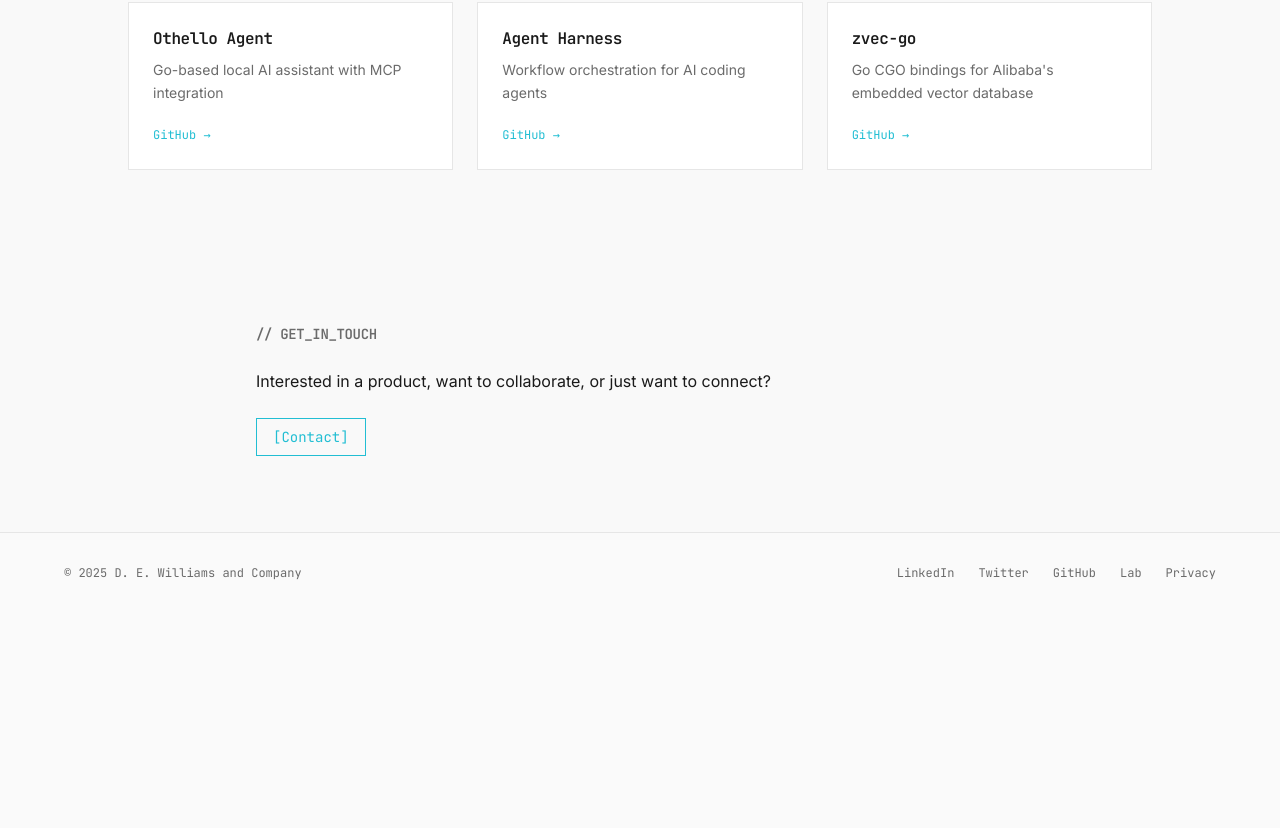
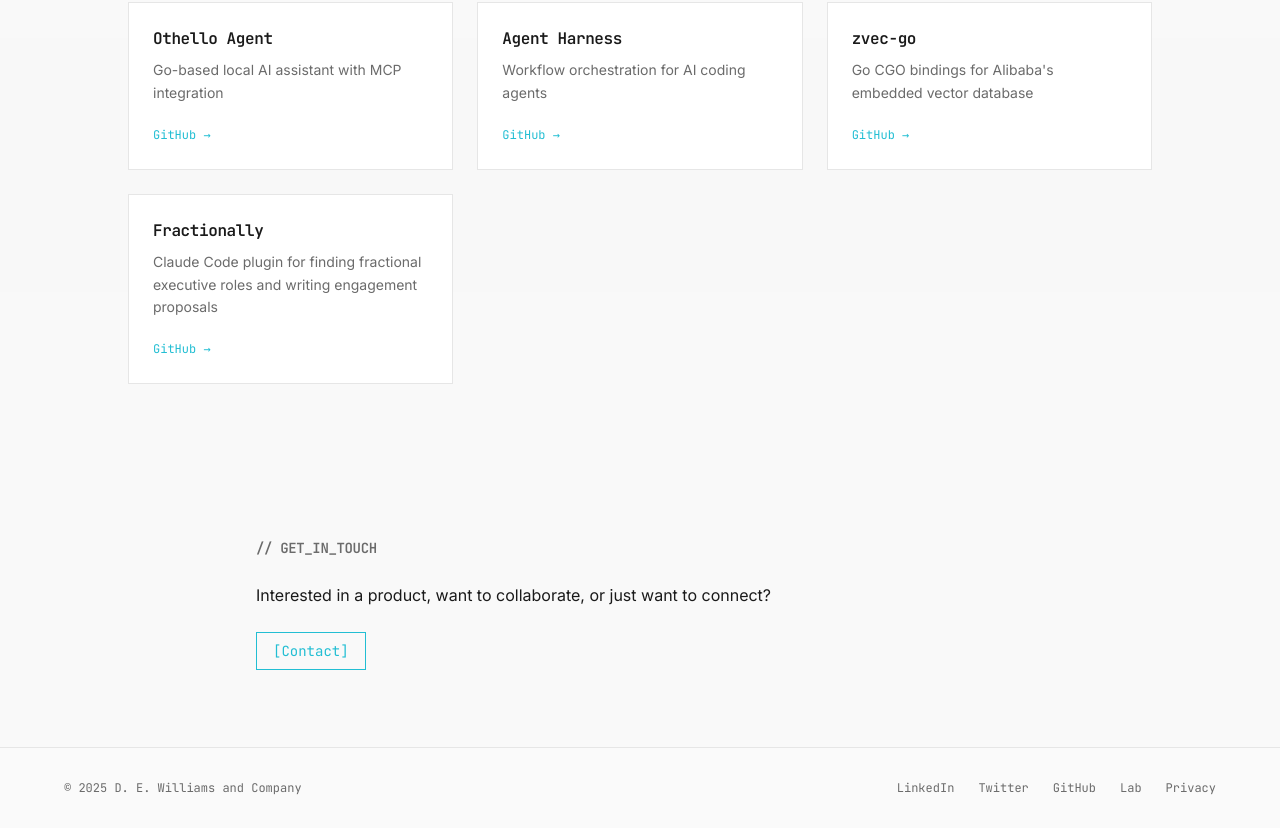
Before and after one commit to danieleugenewilliams/dwilliams-react, a React (Vite) app: page /lab in a window 1280 px wide. Shown: the part 1741-2569 px from the top of the page. Before the commit the page ends 2354 px from the top, so only its background shows below. Built offline with nearby package versions, Linux system fonts and the light colour scheme; no server answers.

Commit message:
feat: add Fractionally to open source projects on /lab page
Co-Authored-By: Claude Opus 4.6 <noreply@anthropic.com>

```diff
--- a/src/components/ProductGrid.tsx
+++ b/src/components/ProductGrid.tsx
@@ -49,6 +49,11 @@ const openSourceProjects: OpenSourceProject[] = [
     name: 'zvec-go',
     description: 'Go CGO bindings for Alibaba\'s embedded vector database',
     url: 'https://github.com/danieleugenewilliams/zvec-go',
+  },
+  {
+    name: 'Fractionally',
+    description: 'Claude Code plugin for finding fractional executive roles and writing engagement proposals',
+    url: 'https://github.com/danieleugenewilliams/fractionally',
   },
 ];
 
```
